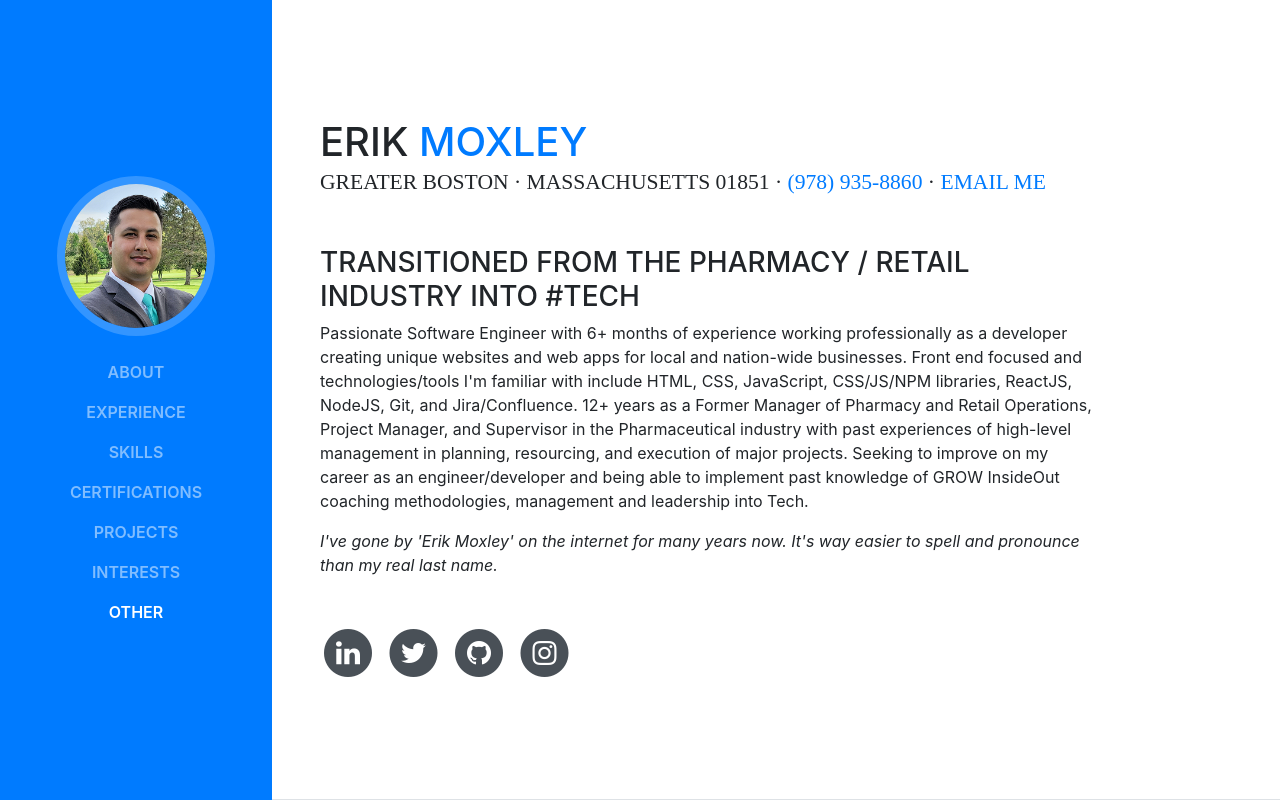
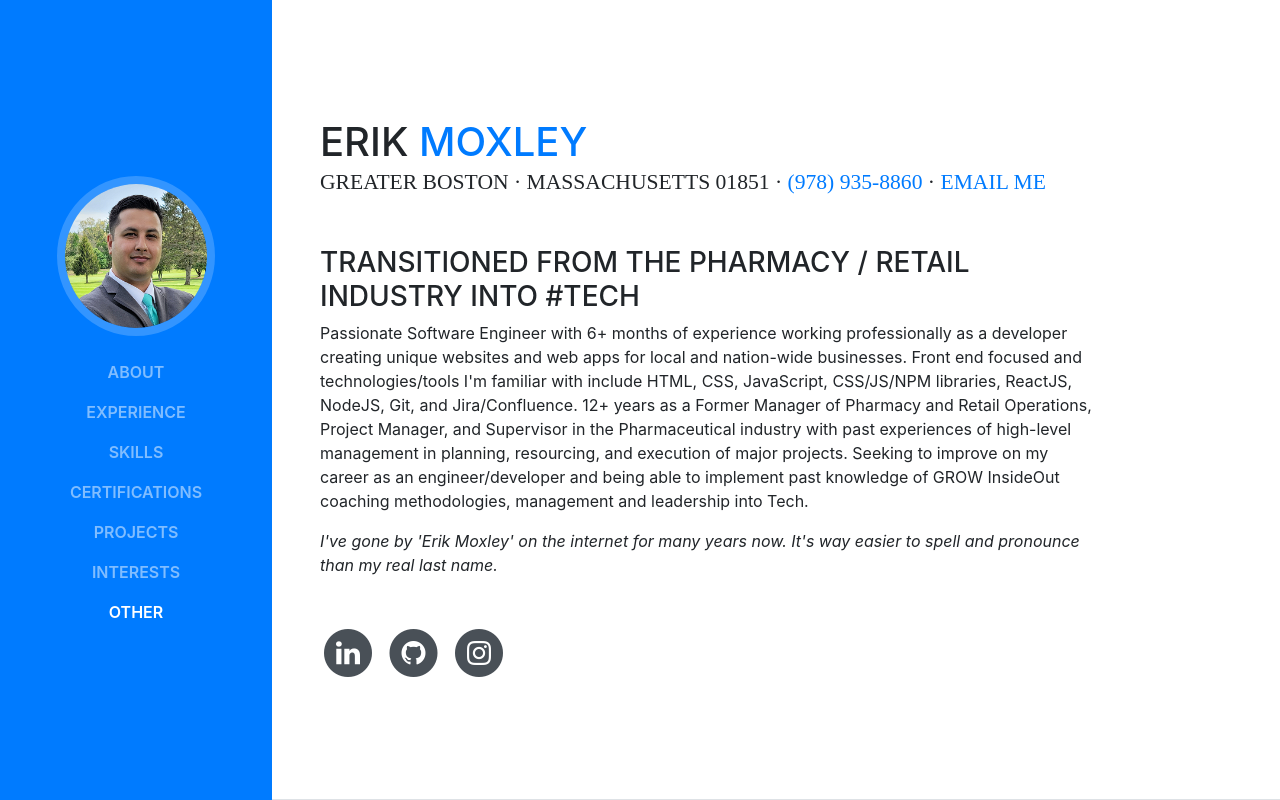
Before and after one commit to ErikMoxley/erick-portfolio, a website with bundled scripts: page index.html in a window 1280 px wide. Shown: the top 800 px of the page. Built offline with nearby package versions, Linux system fonts and the light colour scheme; a web font is replaced by a local one.

Commit message:
adjusted sm

```diff
--- a/index.html
+++ b/index.html
@@ -113,14 +113,6 @@
                 <span class="fa-stack fa-lg">
                   <i class="fa fa-circle fa-stack-2x"></i>
                   <i class="fa fa-linkedin fa-stack-1x fa-inverse"></i>
-                </span>
-              </a>
-            </li>
-            <li class="list-inline-item">
-              <a href="https://twitter.com/ErikMoxleyDev" target="_blank">
-                <span class="fa-stack fa-lg">
-                  <i class="fa fa-circle fa-stack-2x"></i>
-                  <i class="fa fa-twitter fa-stack-1x fa-inverse"></i>
                 </span>
               </a>
             </li>
```
